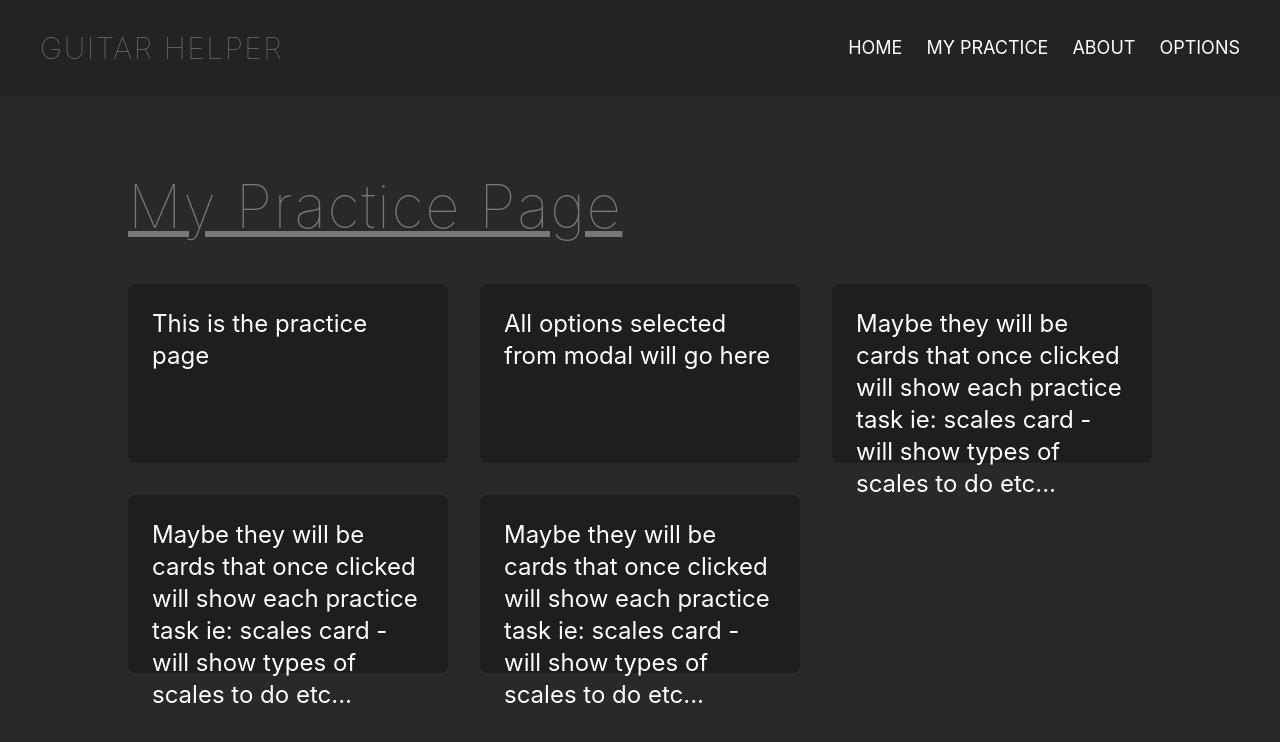
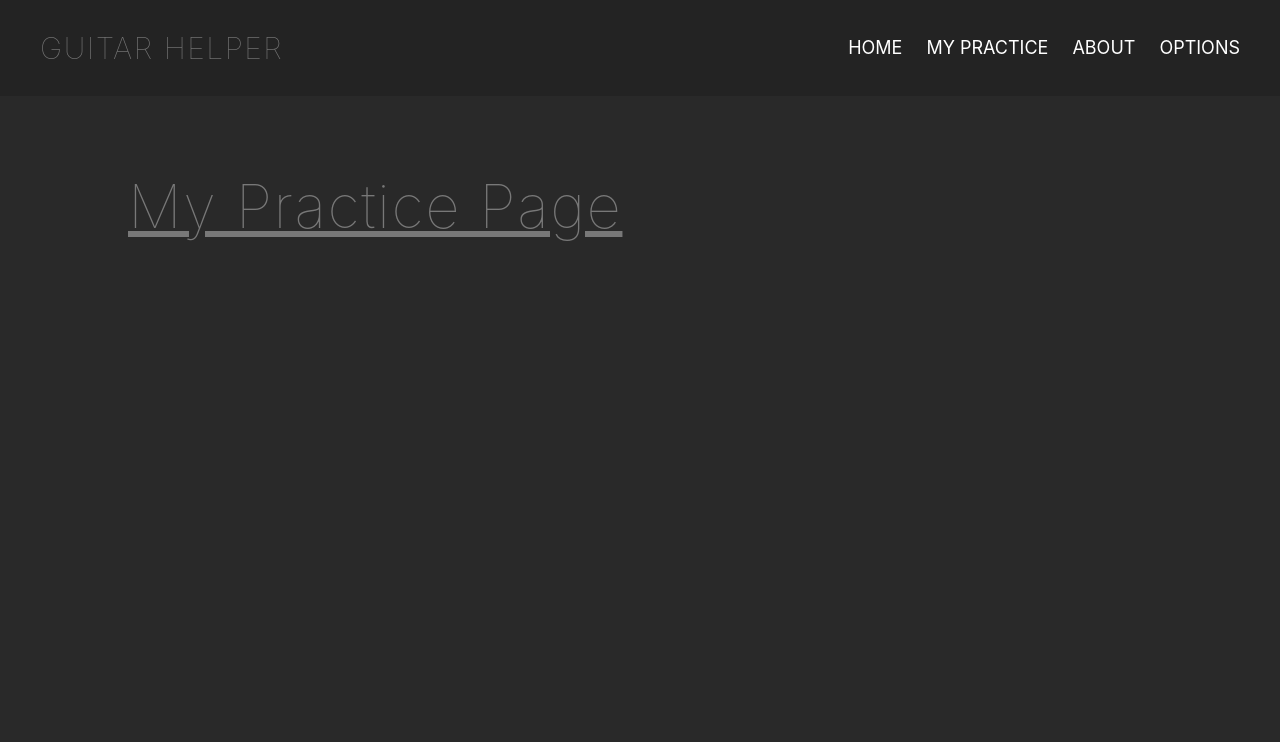
Before and after one commit to DLong86/Guitar-practice-helper, a React (Create React App) app: page /practice-page in a window 1280 px wide. Shown: the top 742 px of the page. Built offline with nearby package versions, Linux system fonts and the light colour scheme.

Commit message:
updated - practice page to show items

```diff
--- a/src/pages/PracticePage.jsx
+++ b/src/pages/PracticePage.jsx
@@ -8,32 +8,11 @@ const PracticePage = ({ checkedItems }) => {
 				My Practice Page
 			</h1>
 			<div className="w-full h-screen sm:h-[600px] grid grid-cols-1 sm:grid-cols-3 sm:grid-rows-3 gap-8 ">
-				<div className=" bg-[#1E1E1E] rounded-lg p-6">
-					<p className="text-2xl">This is the practice page</p>
-				</div>
-				<div className="bg-[#1E1E1E] rounded-lg p-6">
-					<p className="text-2xl">
-						All options selected from modal will go here
-					</p>
-				</div>
-				<div className="bg-[#1E1E1E] rounded-lg p-6">
-					<p className="text-2xl">
-						Maybe they will be cards that once clicked will show each practice
-						task ie: scales card - will show types of scales to do etc...
-					</p>
-				</div>
-				<div className="bg-[#1E1E1E] rounded-lg p-6">
-					<p className="text-2xl">
-						Maybe they will be cards that once clicked will show each practice
-						task ie: scales card - will show types of scales to do etc...
-					</p>
-				</div>
-				<div className=" bg-[#1E1E1E] rounded-lg p-6">
-					<p className="text-2xl">
-						Maybe they will be cards that once clicked will show each practice
-						task ie: scales card - will show types of scales to do etc...
-					</p>
-				</div>
+				{checkedItems.map((items) => (
+					<div className=" bg-[#1E1E1E] rounded-lg p-6">
+						<p className="text-2xl">{items}</p>
+					</div>
+				))}
 			</div>
 		</div>
 	);
```
